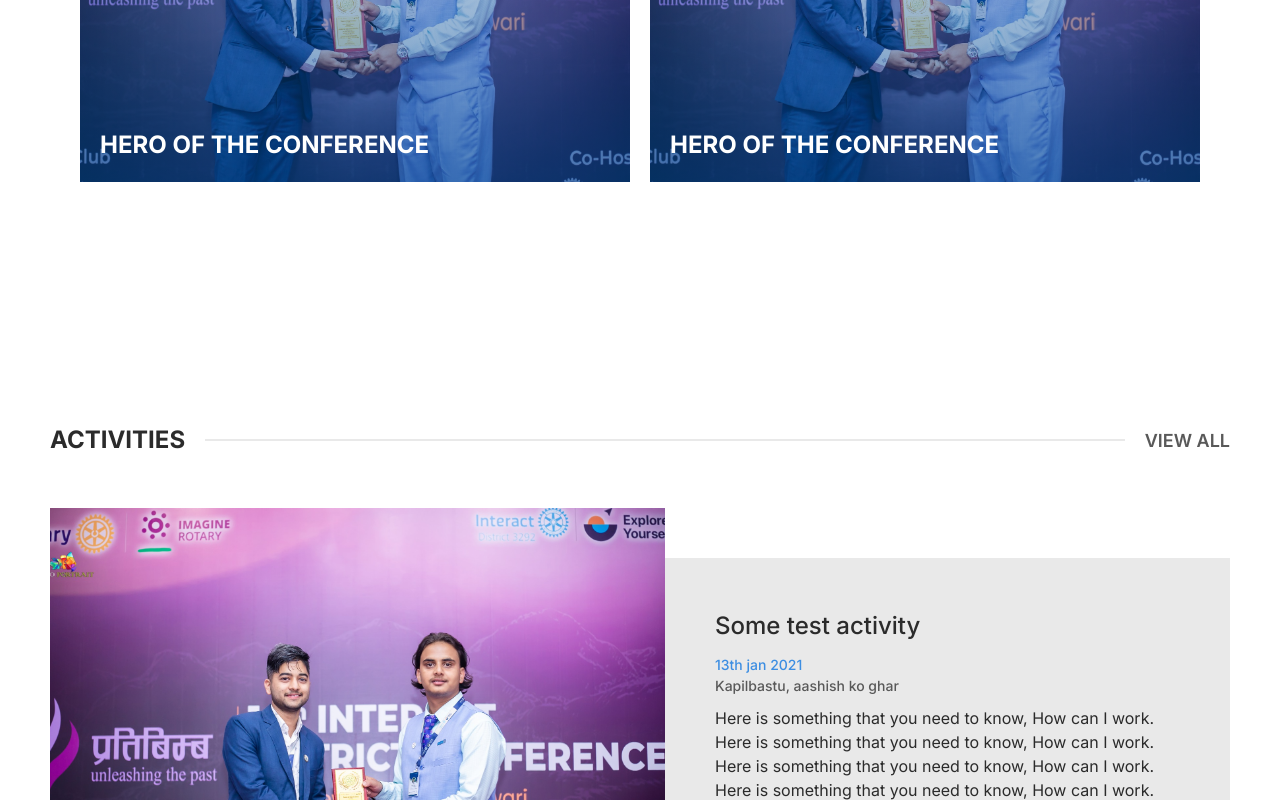
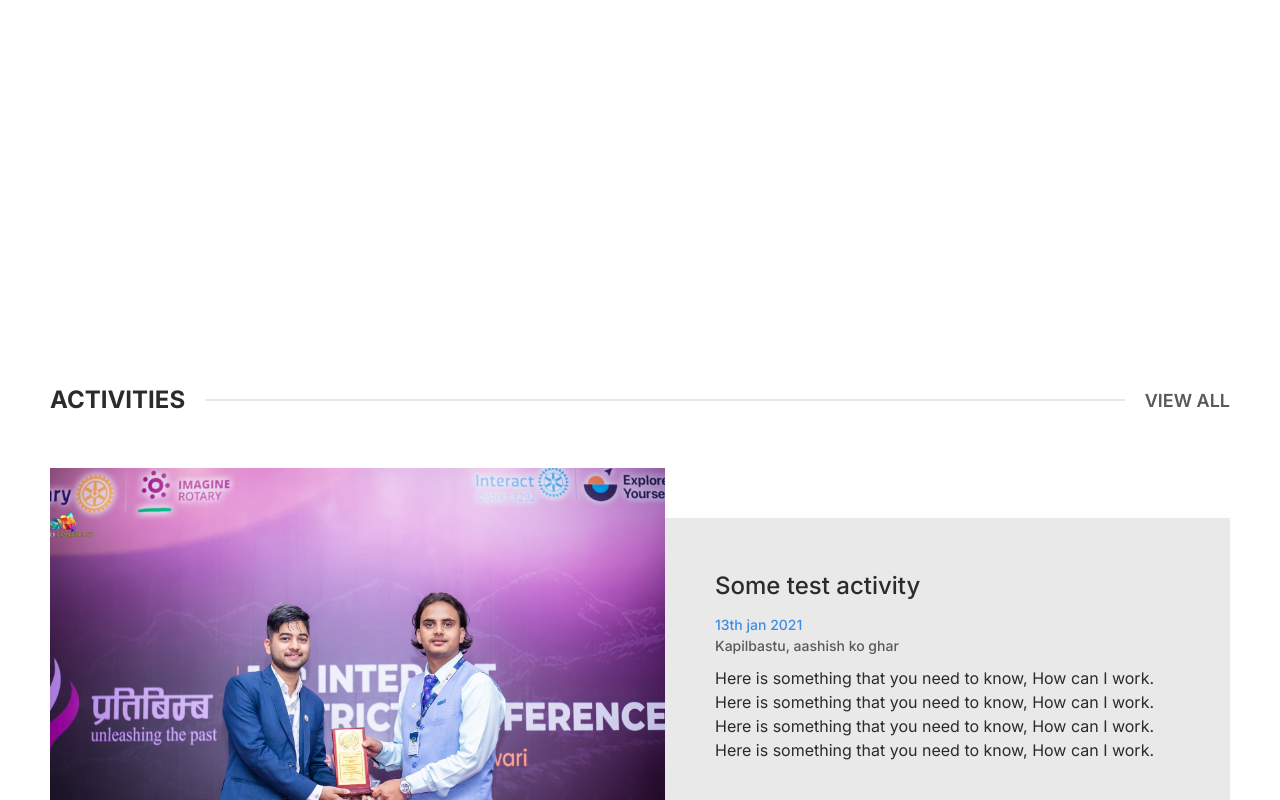
Before and after one commit to pujanpokharelofficial/Portfolio, a SvelteKit app: page / in a window 1280 px wide. Shown: the part 4100-4900 px from the top of the page. Built offline with nearby package versions, Linux system fonts and the light colour scheme.

Commit message:
Reading honor data from a json file

```diff
--- /dev/null
+++ b/src/lib/data/activities.json
@@ -0,0 +1,10 @@
+[
+        {
+			"title": "Some test activity",
+			"description":"Here is something that you need to know, How can I work. Here is something that you need to know, How can I work. Here is something that you need to know, How can I work. Here is something that you need to know, How can I work.",
+			"date": "13th jan 2021",
+			"image": "/images/honors.jpg",
+			"location": "Kapilbastu, aashish ko ghar"
+		}
+
+]
--- /dev/null
+++ b/src/lib/data/honors.json
@@ -0,0 +1,10 @@
+[
+    {
+		"title": "hero of the conference",
+		"date": "27th december 2021",
+		"location": "devinagar chaupari, butwal",
+		"description": "i was awarded with this award for my extra ordinary works and errors in all the things that i have done for the one who game me those awards they are tryly appriciative of the work",
+		"image": "/images/honors.jpg"
+	}
+
+]
--- a/src/routes/home/activities.svelte
+++ b/src/routes/home/activities.svelte
@@ -1,35 +1,11 @@
 <script lang="ts">
 	import Activity from '../activities/activity.svelte';
 	import Header from '../global/header.svelte';
-	import type { Tactivities } from '../activities/type.ts';
 	import Scrolltracker from '../../scrolltracker.svelte';
 	import { activeNav } from '../../store';
-	let activities: Tactivities[] = [
-		{
-			title: 'Some test activity',
-			description:
-				'Here is something that you need to know, How can I work. Here is something that you need to know, How can I work. Here is something that you need to know, How can I work. Here is something that you need to know, How can I work.',
-			date: '13th jan 2021',
-			image: '/images/honors.jpg',
-			location: 'Kapilbastu, aashish ko ghar'
-		},
-		{
-			title: 'Some test activity',
-			description:
-				'Here is something that you need to know, How can I work. Here is something that you need to know, How can I work. Here is something that you need to know, How can I work. Here is something that you need to know, How can I work.',
-			date: '13th jan 2021',
-			image: '/images/honors.jpg',
-			location: 'Kapilbastu, aashish ko ghar'
-		},
-		{
-			title: 'Some test activity',
-			description:
-				'Here is something that you need to know, How can I work. Here is something that you need to know, How can I work. Here is something that you need to know, How can I work. Here is something that you need to know, How can I work.',
-			date: '13th jan 2021',
-			image: '/images/honors.jpg',
-			location: 'Kapilbastu, aashish ko ghar'
-		}
-	];
+	import data from '$lib/data/activities.json';
+
+	$: activities = data;
 </script>
 
 <Scrolltracker
--- a/src/routes/home/honors.svelte
+++ b/src/routes/home/honors.svelte
@@ -3,66 +3,9 @@
 	import { activeNav } from '../../store';
 	import Header from '../global/header.svelte';
 	import Honor from '../honors/honor.svelte';
-	import type { Thonor } from '../honors/type.ts';
-	let honors: Thonor[] = [
-		{
-			title: 'hero of the conference',
-			date: '27th december 2021',
-			location: 'devinagar chaupari, butwal',
-			description:
-				'i was awarded with this award for my extra ordinary works and errors in all the things that i have done for the one who game me those awards they are tryly appriciative of the work',
-			image: '/images/honors.jpg'
-		},
-		{
-			title: 'hero of the conference',
-			date: '27th december 2021',
-			location: 'devinagar chaupari, butwal',
-			description:
-				'i was awarded with this award for my extra ordinary works and errors in all the things that i have done for the one who game me those awards they are tryly appriciative of the work',
-			image: '/images/honors.jpg'
-		},
+	import data from '$lib/data/honors.json';
 
-		{
-			title: 'hero of the conference',
-			date: '27th december 2021',
-			location: 'devinagar chaupari, butwal',
-			description:
-				'i was awarded with this award for my extra ordinary works and errors in all the things that i have done for the one who game me those awards they are tryly appriciative of the work',
-			image: '/images/honors.jpg'
-		},
-		{
-			title: 'hero of the conference',
-			date: '27th december 2021',
-			location: 'devinagar chaupari, butwal',
-			description:
-				'i was awarded with this award for my extra ordinary works and errors in all the things that i have done for the one who game me those awards they are tryly appriciative of the work',
-			image: '/images/honors.jpg'
-		},
-		{
-			title: 'hero of the conference',
-			date: '27th december 2021',
-			location: 'devinagar chaupari, butwal',
-			description:
-				'i was awarded with this award for my extra ordinary works and errors in all the things that i have done for the one who game me those awards they are tryly appriciative of the work',
-			image: '/images/honors.jpg'
-		},
-		{
-			title: 'hero of the conference',
-			date: '27th december 2021',
-			location: 'devinagar chaupari, butwal',
-			description:
-				'i was awarded with this award for my extra ordinary works and errors in all the things that i have done for the one who game me those awards they are tryly appriciative of the work',
-			image: '/images/honors.jpg'
-		},
-		{
-			title: 'hero of the conference',
-			date: '27th december 2021',
-			location: 'devinagar chaupari, butwal',
-			description:
-				'i was awarded with this award for my extra ordinary works and errors in all the things that i have done for the one who game me those awards they are tryly appriciative of the work',
-			image: '/images/honors.jpg'
-		}
-	];
+	$: honors = data;
 </script>
 
 <Scrolltracker
```
